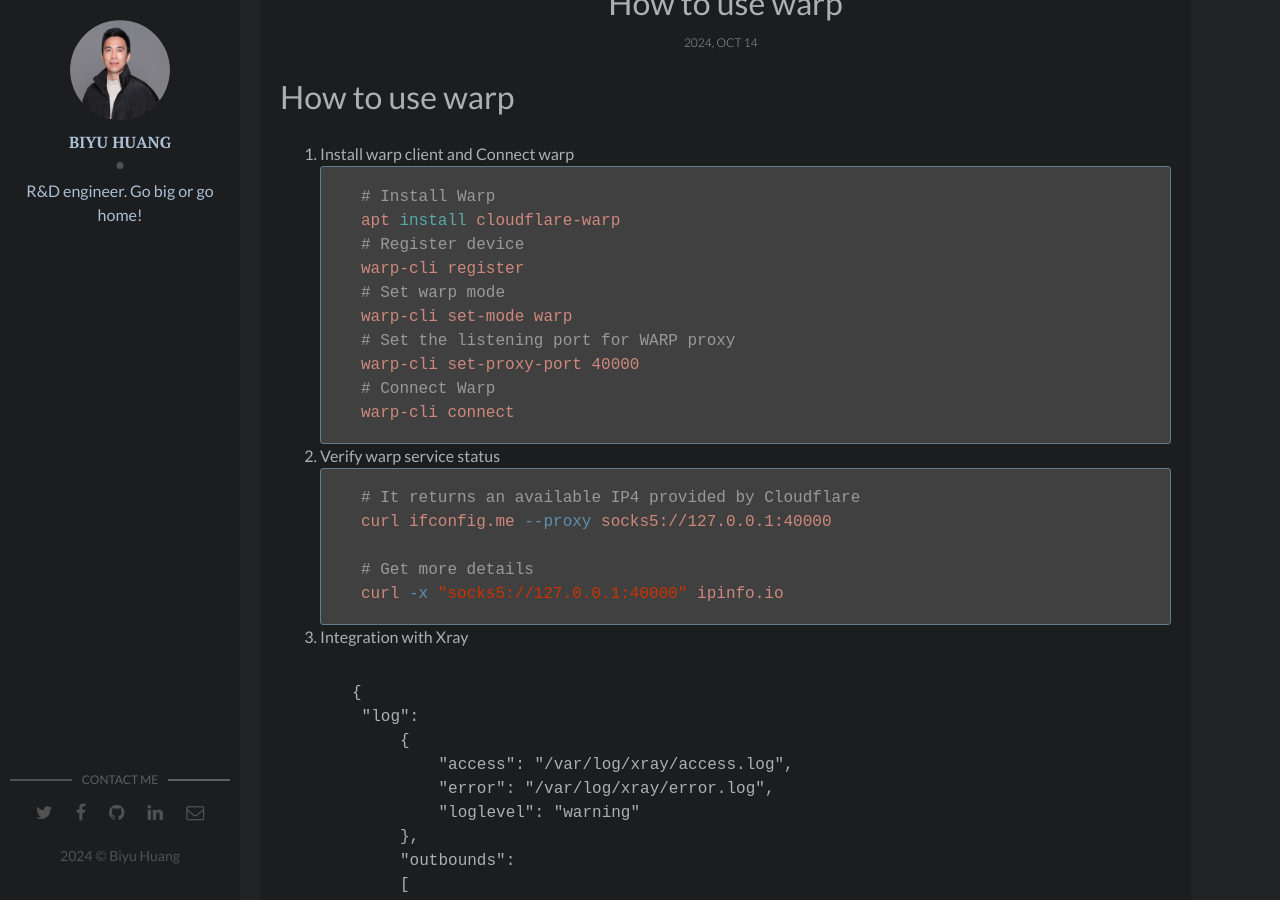
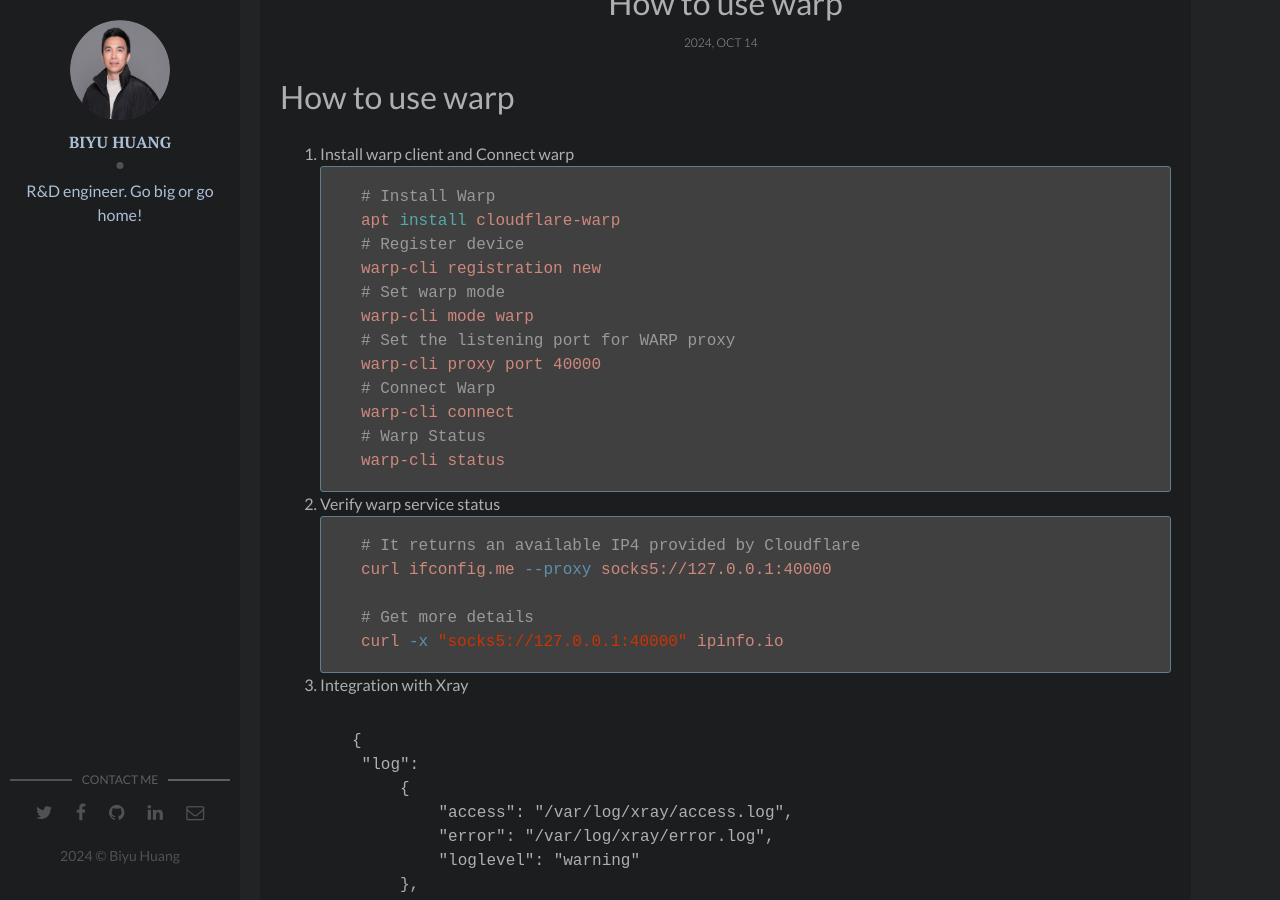
Before and after one commit to BiyuHuang/WallaceHuangBlog, a Jekyll site: the page built from _posts/2024-10-14-How-to-use-warp.markdown, in a window 1280 px wide and 900 px high, scrolled down 368 px. Built offline with Jekyll 4.4.1, drawn with Linux system fonts in a browser that asks for light colours.

Commit message:
Update 2024-10-14-How-to-use-warp.markdown

````diff
--- a/_posts/2024-10-14-How-to-use-warp.markdown
+++ b/_posts/2024-10-14-How-to-use-warp.markdown
@@ -14,13 +14,15 @@
    # Install Warp
    apt install cloudflare-warp
    # Register device
-   warp-cli register
+   warp-cli registration new
    # Set warp mode
-   warp-cli set-mode warp
+   warp-cli mode warp
    # Set the listening port for WARP proxy
-   warp-cli set-proxy-port 40000
+   warp-cli proxy port 40000
    # Connect Warp
    warp-cli connect
+   # Warp Status
+   warp-cli status
    ```
 
 2. Verify warp service status
````
